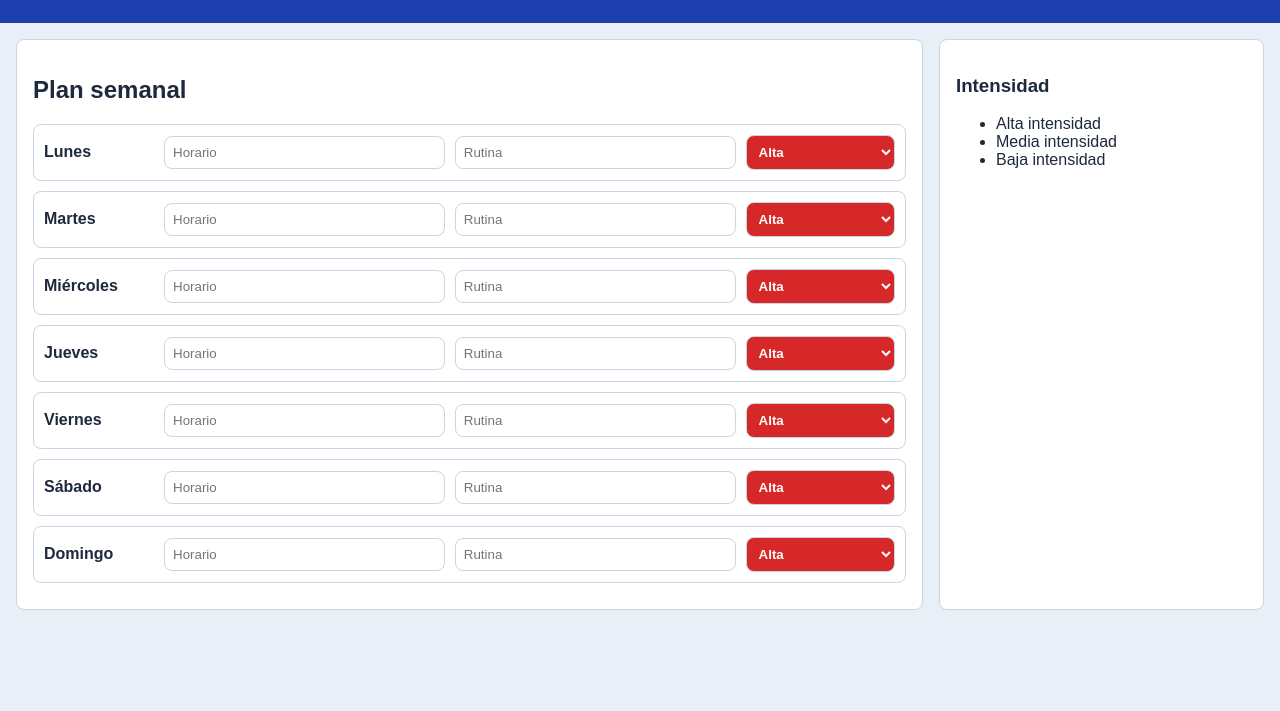
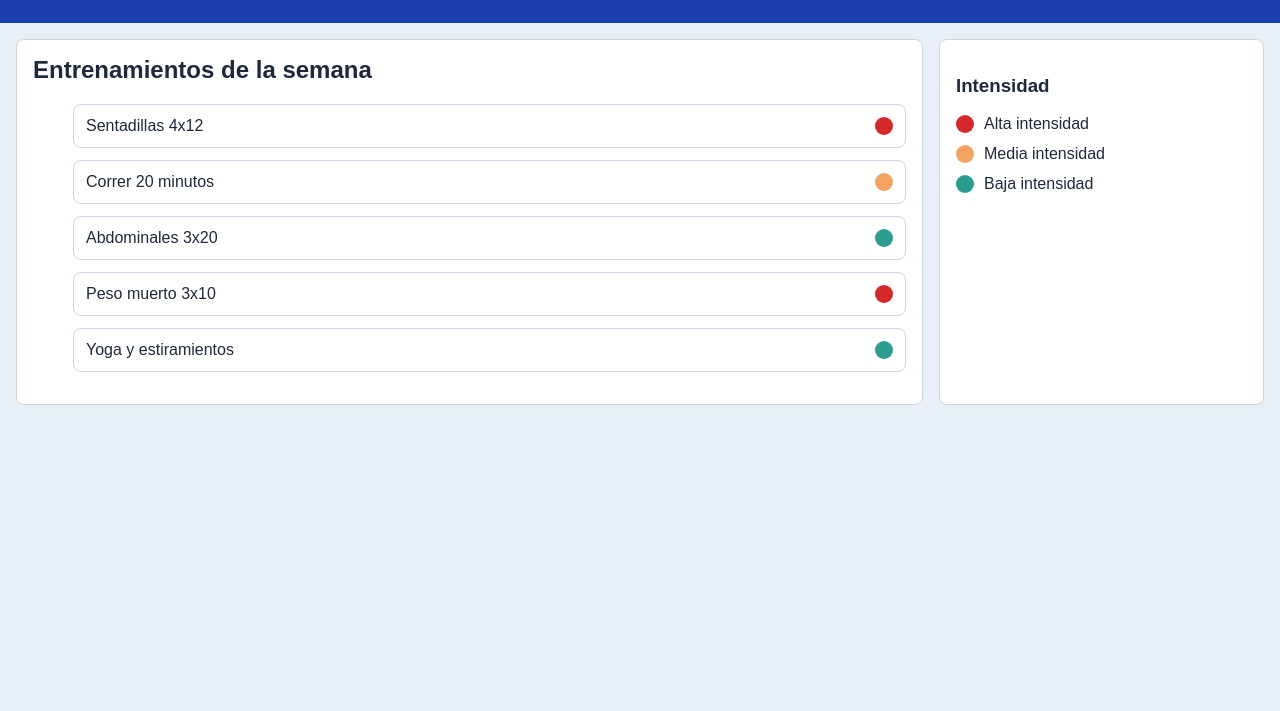
Before and after one commit to AdrianMarHur/taskflow-project, a plain HTML site: page index.html in a window 1280 px wide. Shown: the part 89-800 px from the top of the page. Drawn offline with Linux system fonts and the light colour scheme.

Commit message:
Modificacion del proyecto

```diff
--- a/index.html
+++ b/index.html
@@ -3,8 +3,8 @@
 <html lang="es">
 <head>
     <link rel="stylesheet" href="styles.css">
-     <meta charset="UTF-8" />
-     <meta name="viewport" content="width=device-width, initial-scale=1.0" />
+    <meta charset="UTF-8">
+    <meta name="viewport" content="width=device-width, initial-scale=1.0">
     <title>Entrenamiento Semanal</title>
 </head>
 
@@ -14,103 +14,55 @@
     <div class="wrap">
         <h1>Entrenamiento Semanal</h1>
 
-            <div class="menu">
+        <nav class="menu">
             <span class="menu-item">Inicio</span>
             <span class="menu-item">Semana</span>
-            </div>
+        </nav>
     </div>
 </header>
 
 <main class="contenedor">
 
-        <!--Tabla de entrenamiento-->
     <section class="lista-entrenos">
-            <h2>Plan semanal</h2>
-            <div class="entreno">
-                <span class="dia">Lunes</span>
-                <input type="text" placeholder="Horario">
-                <input type="text" placeholder="Rutina">
-                <select class="intensidad">
-                    <option value="alta">Alta</option>
-                    <option value="media">Media</option>
-                    <option value="baja">Baja</option>
-                </select>
-            </div>
+        <h2>Entrenamientos de la semana</h2>
 
-            <div class="entreno">
-                <span class="dia">Martes</span>
-                <input type="text" placeholder="Horario">
-                <input type="text" placeholder="Rutina">
-                <select class="intensidad">
-                    <option value="alta">Alta</option>
-                    <option value="media">Media</option>
-                    <option value="baja">Baja</option>
-                </select>
-            </div>
+        <ul class="lista-semanal">
 
-            <div class="entreno">
-                <span class="dia">Miércoles</span>
-                <input type="text" placeholder="Horario">
-                <input type="text" placeholder="Rutina">
-                <select class="intensidad">
-                    <option value="alta">Alta</option>
-                    <option value="media">Media</option>
-                    <option value="baja">Baja</option>
-                </select>
-            </div>
+            <li class="entreno">
+                <span>Sentadillas 4x12</span>
+                <span class="alta"></span>
+            </li>
 
-            <div class="entreno">
-                <span class="dia">Jueves</span>
-                <input type="text" placeholder="Horario">
-                <input type="text" placeholder="Rutina">
-                <select class="intensidad">
-                    <option value="alta">Alta</option>
-                    <option value="media">Media</option>
-                    <option value="baja">Baja</option>
-                </select>
-            </div>
+            <li class="entreno">
+                <span>Correr 20 minutos</span>
+                <span class="media"></span>
+            </li>
 
-            <div class="entreno">
-                <span class="dia">Viernes</span>
-                <input type="text" placeholder="Horario">
-                <input type="text" placeholder="Rutina">
-                <select class="intensidad">
-                    <option value="alta">Alta</option>
-                    <option value="media">Media</option>
-                    <option value="baja">Baja</option>
-                </select>
-            </div>
+            <li class="entreno">
+                <span>Abdominales 3x20</span>
+                <span class="baja"></span>
+            </li>
 
-            <div class="entreno">
-                <span class="dia">Sábado</span>
-                <input type="text" placeholder="Horario">
-                <input type="text" placeholder="Rutina">
-                <select class="intensidad">
-                    <option value="alta">Alta</option>
-                    <option value="media">Media</option>
-                    <option value="baja">Baja</option>
-                </select>
-            </div>
+            <li class="entreno">
+                <span>Peso muerto 3x10</span>
+                <span class="alta"></span>
+            </li>
 
-            <div class="entreno">
-                <span class="dia">Domingo</span>
-                <input type="text" placeholder="Horario">
-                <input type="text" placeholder="Rutina">
-                <select class="intensidad">
-                    <option value="alta">Alta</option>
-                    <option value="media">Media</option>
-                    <option value="baja">Baja</option>
-                </select>
-            </div>
+            <li class="entreno">
+                <span>Yoga y estiramientos</span>
+                <span class="baja"></span>
+            </li>
+
+        </ul>
 
     </section>
 
     <aside class="opciones">
         <h3>Intensidad</h3>
-            <ul>
-                <li>Alta intensidad</li>
-                <li>Media intensidad</li>
-                <li>Baja intensidad</li>
+        <ul class="lateral">
+            <li><span class="alta"></span> Alta intensidad</li>
+            <li><span class="media"></span> Media intensidad</li>
+            <li><span class="baja"></span> Baja intensidad</li>
         </ul>
     </aside>
 
--- a/styles.css
+++ b/styles.css
@@ -1,4 +1,3 @@
-
 :root {
     --color-fondo: #e8eff7;
     --color-header: #1e40af;
@@ -6,14 +5,15 @@
     --color-texto: #1e293b;
     --color-borde: #cbd5e1;
 
-    --alta: #d62828;
-    --media: #f4a261;
-    --baja: #2a9d8f;
+    --alta: #d62828;     /* rojo */
+    --media: #f4a261;    /* naranja */
+    --baja: #2a9d8f;     /* verde */
 
     --esp: 16px;
     --radio: 8px;
     --fuente: Arial, sans-serif;
 }
+
 
 body {
     margin: 0;
@@ -27,7 +27,6 @@ header {
     color: #fff;
     padding: var(--esp);
 }
-
 
 .wrap {
     max-width: 1200px;
@@ -48,15 +47,13 @@ header {
     border-radius: 8px;
     background: #1b2535;
     cursor: pointer;
-  user-select: none;
-  font-size: 0.95rem;
     color: #e9eef6;
-  transition: background 0.2s, transform 0.2s;
+    transition: 0.2s;
 }
 
 .menu-item:hover {
     background: #25344a;
-  transform: translateY(-1px);
+    transform: translateY(-2px);
 }
 
 
@@ -66,67 +63,72 @@ header {
     padding: var(--esp);
 }
 
+
 .lista-entrenos {
     flex: 3;
+    padding: var(--esp);
     background: var(--color-superficie);
-    padding: var(--esp);
     border-radius: var(--radio);
     border: 1px solid var(--color-borde);
 }
 
+.lista-entrenos h2 {
+    margin-top: 0;
+}
+
+/* TARJETAS DE ENTRENAMIENTOS */
+.tarjeta,
+.entreno {
+    background: var(--color-superficie);
+    border: 1px solid var(--color-borde);
+    border-radius: var(--radio);
+    padding: 12px;
+    margin-bottom: 12px;
+    display: flex;
+    justify-content: space-between;
+    align-items: center;
+    transition: background 0.3s ease;
+}
+
+.tarjeta:hover,
+.entreno:hover {
+    background: #eef3f8;
+}
+
+.alta,
+.media,
+.baja {
+    width: 18px;
+    height: 18px;
+    border-radius: 50%;
+    display: inline-block;
+}
+
+.alta { background: var(--alta); }
+.media { background: var(--media); }
+.baja { background: var(--baja); }
+
+
 .opciones {
     flex: 1;
+    padding: var(--esp);
     background: var(--color-superficie);
-    padding: var(--esp);
     border-radius: var(--radio);
     border: 1px solid var(--color-borde);
 }
 
-.entreno {
+.lateral {
+    list-style: none;
+    padding: 0;
+    margin: 0;
+    display: grid;
+    gap: 12px;
+}
+
+.lateral li {
     display: flex;
     align-items: center;
     gap: 10px;
-    padding: 10px;
-    border-radius: var(--radio);
-    border: 1px solid var(--color-borde);
-    margin-bottom: 10px;
-    background: var(--color-superficie);
-    transition: background 0.2s ease; /* BONUS */
-}
-
-.entreno:hover {
-    background: #eef3f8;
-}
-
-.entreno .dia {
-    flex: 0 0 110px;
-    font-weight: bold;
-}
-
-.entreno input {
-    flex: 1;
-    padding: 8px;
-    border-radius: var(--radio);
-    border: 1px solid var(--color-borde);
-}
-
-.entreno select {
-    flex: 0.5;
-    padding: 8px;
-    border-radius: var(--radio);
-    border: 1px solid var(--color-borde);
-    color: #fff;
-    font-weight: bold;
-}
-
-.entreno select:has(option:checked[value="alta"]) {
-    background: var(--alta);
-}
-.entreno select:has(option:checked[value="media"]) {
-    background: var(--media);
-}
-.entreno select:has(option:checked[value="baja"]) {
-    background: var(--baja);
 }
 
 
@@ -134,17 +136,4 @@ header {
     .contenedor {
         flex-direction: column;
     }
-
-   .wrap {
-        flex-direction: column;
-        text-align: center;
 }
-
-    .entreno {
-        flex-wrap: wrap;
-    }
-
-    .entreno input, .entreno select {
-        width: 100%;
-    }
-}
```
Lines whose indentation alone changed are shown as unchanged.
